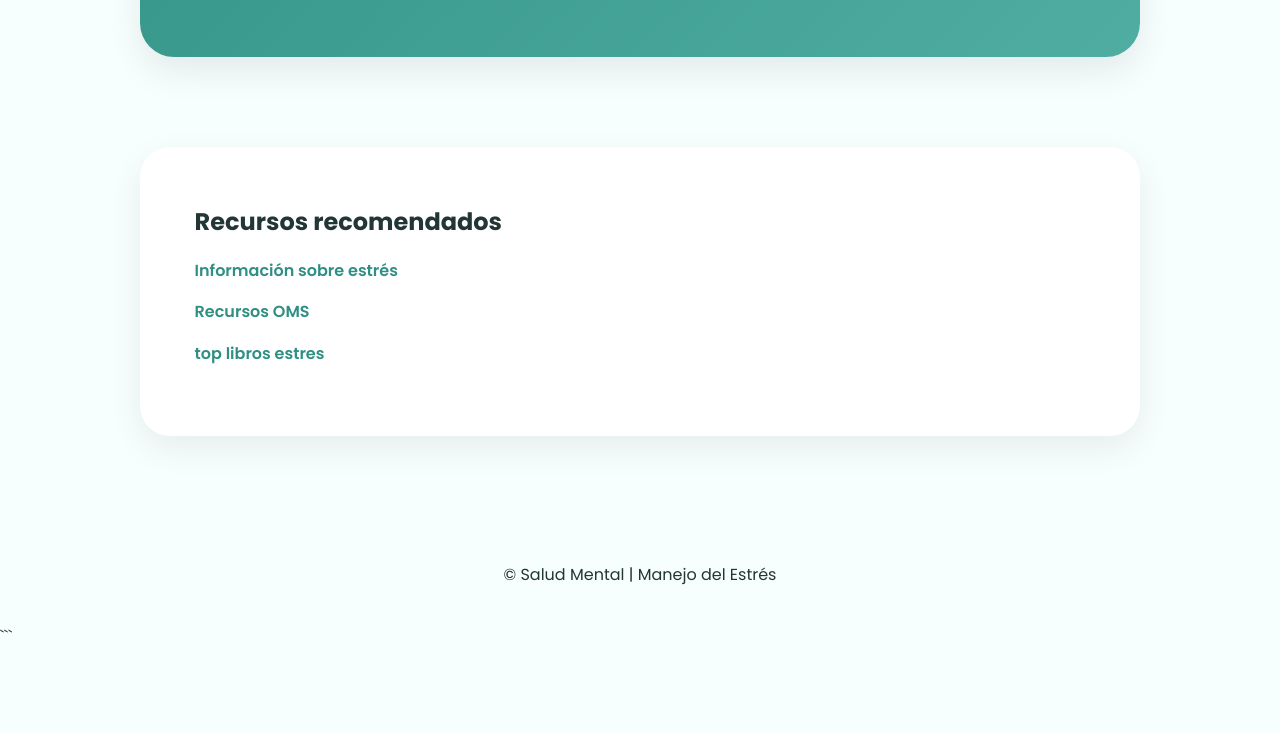
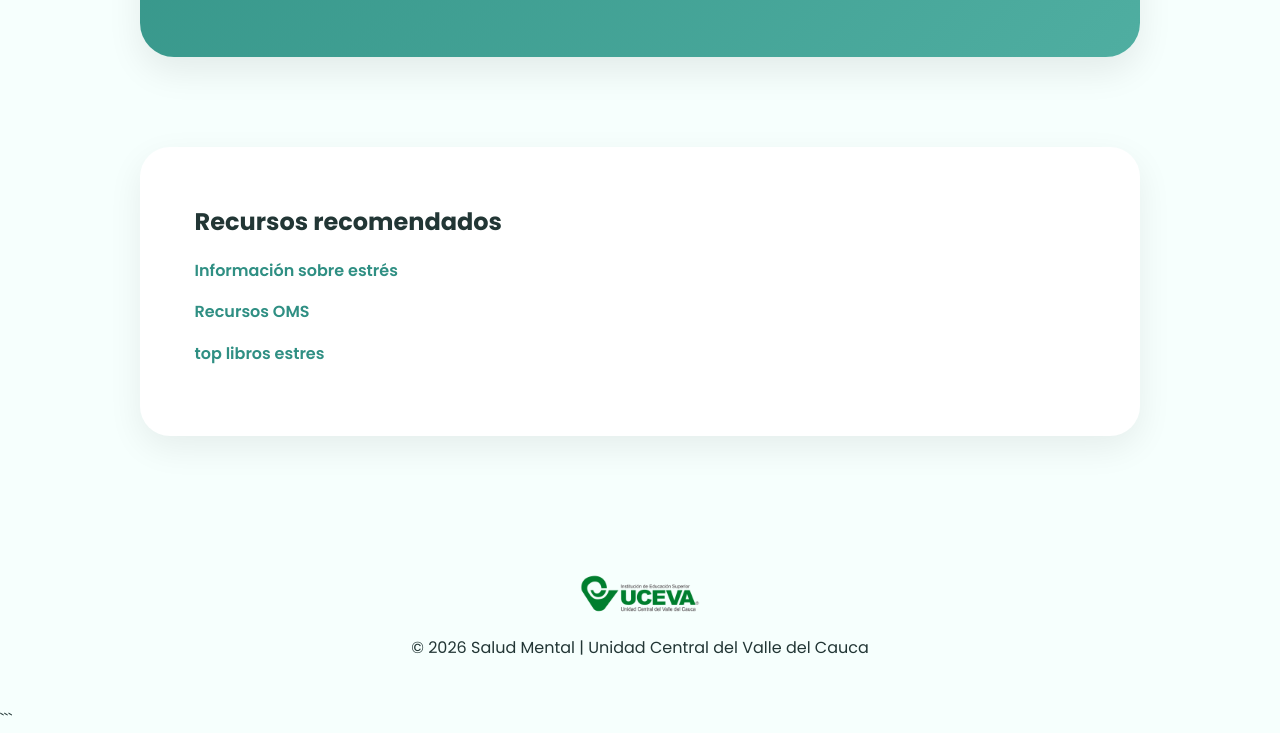
Before and after one commit to saludmentalcol/saludmentalcol.github.io, a plain HTML site: page estres.html in a window 1280 px wide. Shown: the part 3537-4270 px from the top of the page. Before the commit the page ends 4187 px from the top, so only its background shows below. Drawn offline with Linux system fonts and the light colour scheme.

Commit message:
estres.html
footer

```diff
--- a/estres.html
+++ b/estres.html
@@ -341,7 +341,21 @@
             </div>
         </div>
     </section>
-    <footer>© Salud Mental | Manejo del Estrés</footer>
+       <footer style="text-align:center;padding:45px;">
+
+        <img src="logo_UCEVA.png" alt="Logo UCEVA" style="
+width:120px;
+display:block;
+margin:0 auto 18px auto;
+">
+
+        </h3>
+
+        <p>
+            © 2026 Salud Mental | Unidad Central del Valle del Cauca
+        </p>
+
+    </footer>
 </body>
 
 </html>
```
